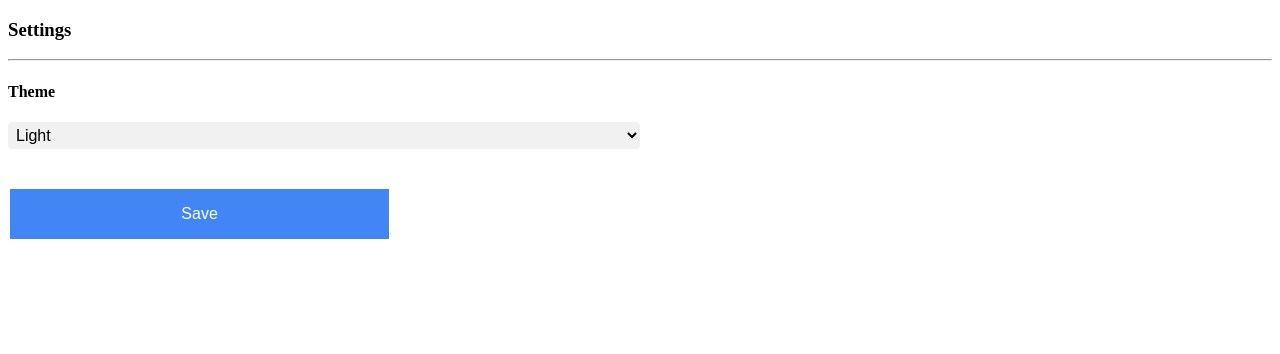
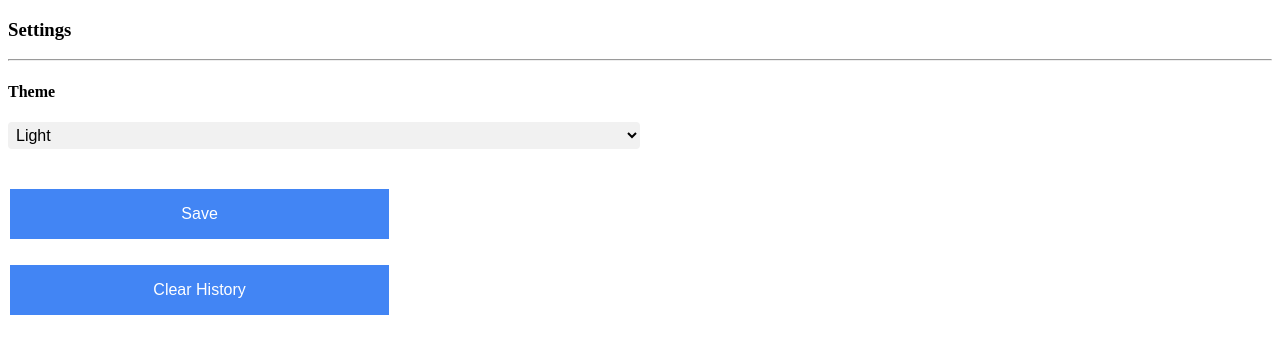
Before and after one commit to fossasia/susi_firefoxbot, a browser extension: page src/settings.html in a window 1280 px wide. Drawn offline with Linux system fonts and the light colour scheme.

Commit message:
Add clear message history button - fixes #63 (#64)

```diff
--- a/src/index.js
+++ /dev/null
@@ -1 +0,0 @@
-//add function for chat feature
--- a/src/scripts/options.js
+++ b/src/scripts/options.js
@@ -1,9 +1,19 @@
 /* global $ */
 var settings = document.getElementById("settings");
+var clearMessageHistoryButton = document.getElementById("clearMessageHistory");
 
 settings.addEventListener("submit", saveOptions);
+clearMessageHistoryButton.addEventListener("click", clearMessageHistory);
 
 document.addEventListener("DOMContentLoaded", persistSettings);
+
+function clearMessageHistory(){
+	var isConfirm = confirm("Are you sure? This cannot be undone.");
+	if(isConfirm == true){
+		//clears messages stored in browser
+		browser.storage.sync.clear();
+	}
+}
 
 function persistSettings(){
 	var buffer = browser.storage.sync.get(null);
--- a/src/settings.css
+++ b/src/settings.css
@@ -25,3 +25,16 @@ input[type=button], input[type=submit], input[type=reset] {
     font-size: 16px;
     background-color: #4285f4;
 }
+
+button{
+    text-align: center;
+    width: 30%;
+    border: none;
+    color: white;
+    padding: 16px 32px;
+    text-decoration: none;
+    margin: 4px 2px;
+    cursor: pointer;
+    font-size: 16px;
+    background-color: #4285f4;
+}
--- a/src/settings.html
+++ b/src/settings.html
@@ -18,7 +18,8 @@
 <br>
 <input type="submit" value="Save"/>
 </form>
-
+<br>
+<button id="clearMessageHistory">Clear History</button>
 <script src="scripts/options.js"></script>
 <script src="scripts/jquery-3.2.1.min.js"></script>
 </body>
```
